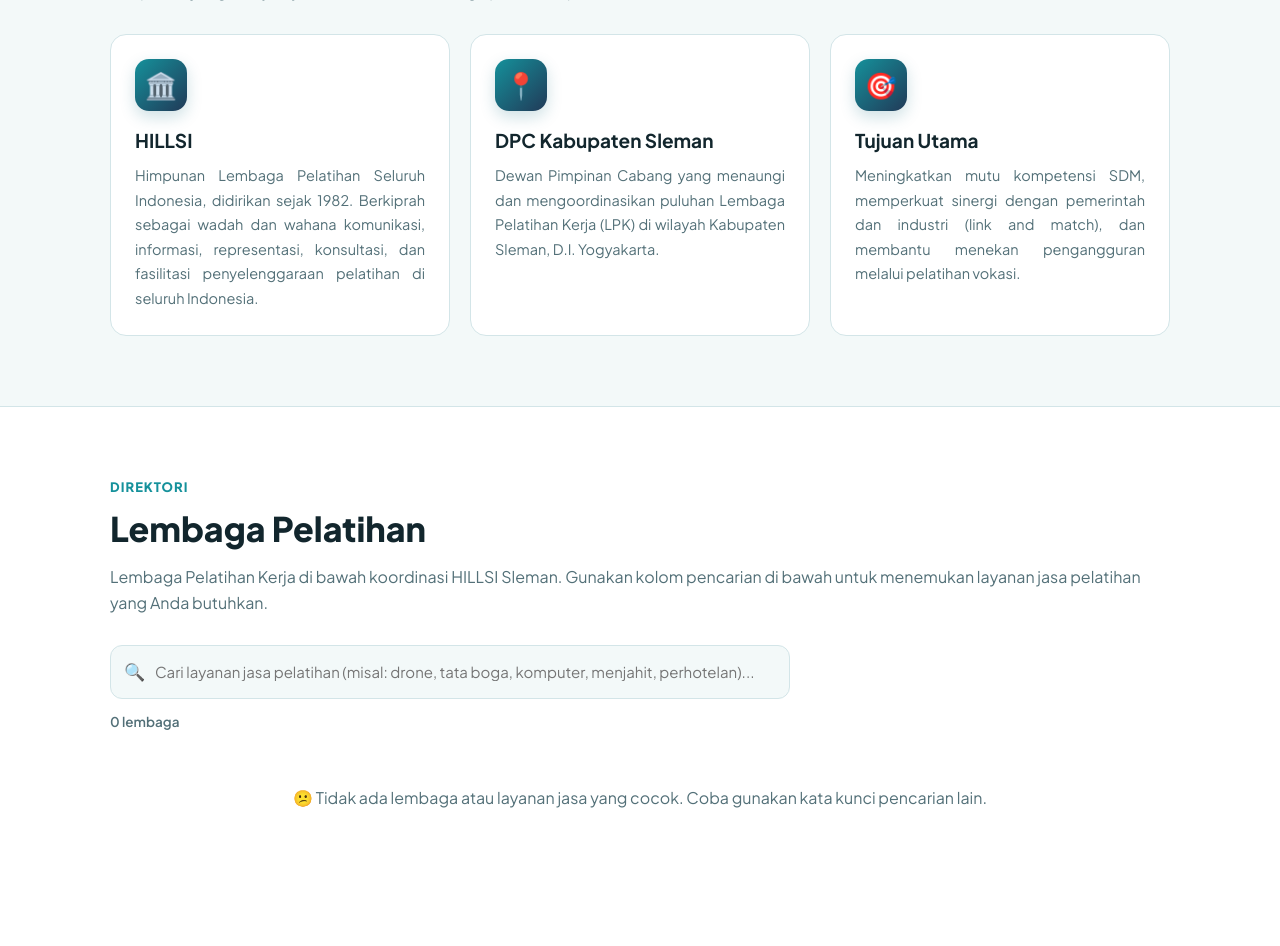
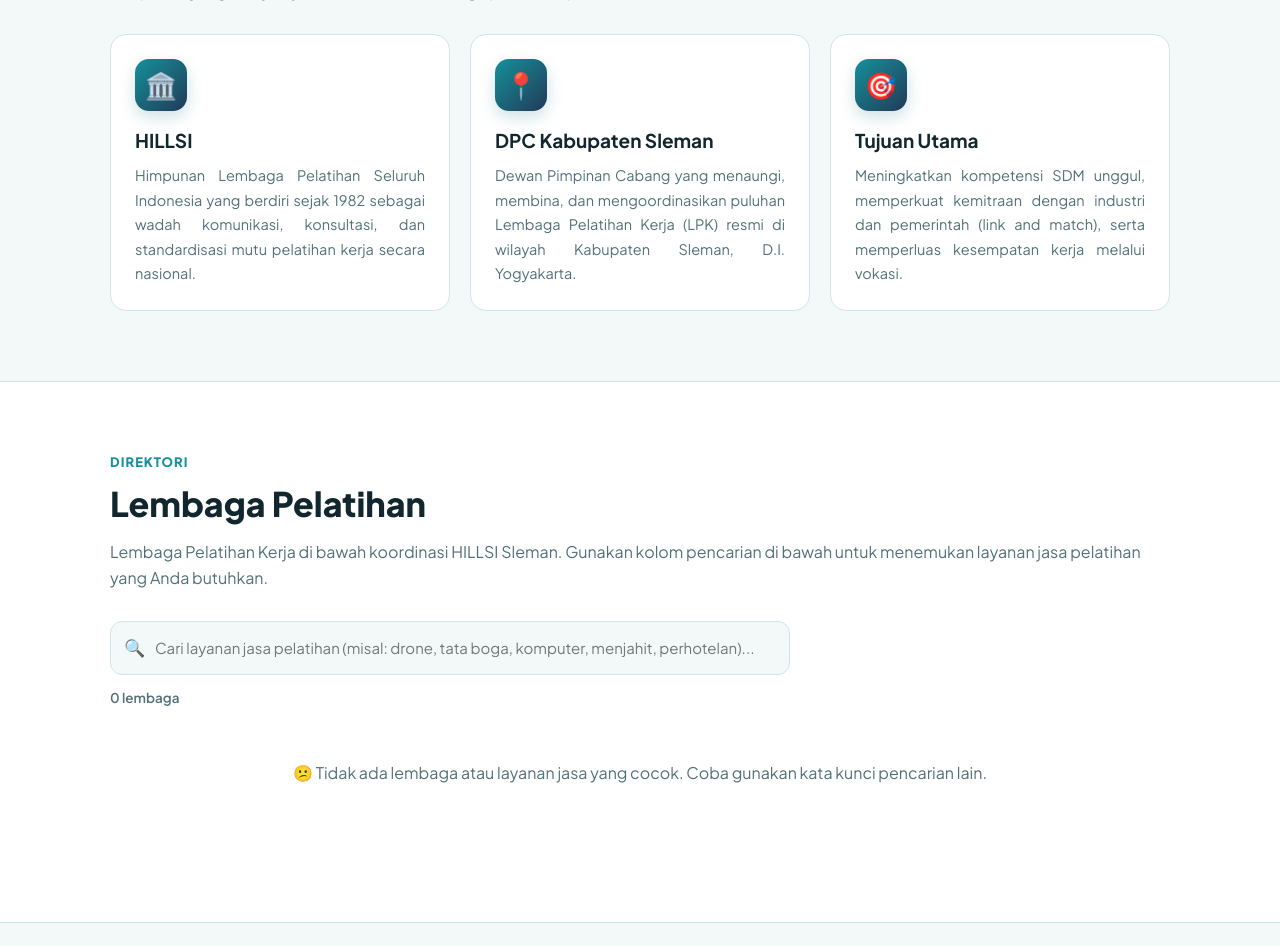
Before and after one commit to ismahanipml-max/hillsisleman.duckdns.org, a Laravel app: page / in a window 1280 px wide. Shown: the part 855-1801 px from the top of the page. Run offline with Laravel 12, Linux system fonts and the light colour scheme; data that the repository does not hold is empty; parts of the project's set-up code (start-up, migrations or seed data) failed here and were passed over; some libraries are stand-ins or nearby versions.

Commit message:
Rapikan dan selaraskan redaksi paragraf pada 3 kartu Tentang Kami

```diff
--- a/resources/views/home.blade.php
+++ b/resources/views/home.blade.php
@@ -37,17 +37,17 @@
       <div class="card rv">
         <div class="ic">🏛️</div>
         <h3>HILLSI</h3>
-        <p style="text-align: justify; text-justify: inter-word; line-height: 1.7;">Himpunan Lembaga Pelatihan Seluruh Indonesia, didirikan sejak 1982. Berkiprah sebagai wadah dan wahana komunikasi, informasi, representasi, konsultasi, dan fasilitasi penyelenggaraan pelatihan di seluruh Indonesia.</p>
+        <p style="text-align: justify; text-justify: inter-word; line-height: 1.7;">Himpunan Lembaga Pelatihan Seluruh Indonesia yang berdiri sejak 1982 sebagai wadah komunikasi, konsultasi, dan standardisasi mutu pelatihan kerja secara nasional.</p>
       </div>
       <div class="card rv">
         <div class="ic">📍</div>
         <h3>DPC Kabupaten Sleman</h3>
-        <p style="text-align: justify; text-justify: inter-word; line-height: 1.7;">Dewan Pimpinan Cabang yang menaungi dan mengoordinasikan puluhan Lembaga Pelatihan Kerja (LPK) di wilayah Kabupaten Sleman, D.I. Yogyakarta.</p>
+        <p style="text-align: justify; text-justify: inter-word; line-height: 1.7;">Dewan Pimpinan Cabang yang menaungi, membina, dan mengoordinasikan puluhan Lembaga Pelatihan Kerja (LPK) resmi di wilayah Kabupaten Sleman, D.I. Yogyakarta.</p>
       </div>
       <div class="card rv">
         <div class="ic">🎯</div>
         <h3>Tujuan Utama</h3>
-        <p style="text-align: justify; text-justify: inter-word; line-height: 1.7;">Meningkatkan mutu kompetensi SDM, memperkuat sinergi dengan pemerintah dan industri (link and match), dan membantu menekan pengangguran melalui pelatihan vokasi.</p>
+        <p style="text-align: justify; text-justify: inter-word; line-height: 1.7;">Meningkatkan kompetensi SDM unggul, memperkuat kemitraan dengan industri dan pemerintah (link and match), serta memperluas kesempatan kerja melalui vokasi.</p>
       </div>
     </div>
   </div>
```
